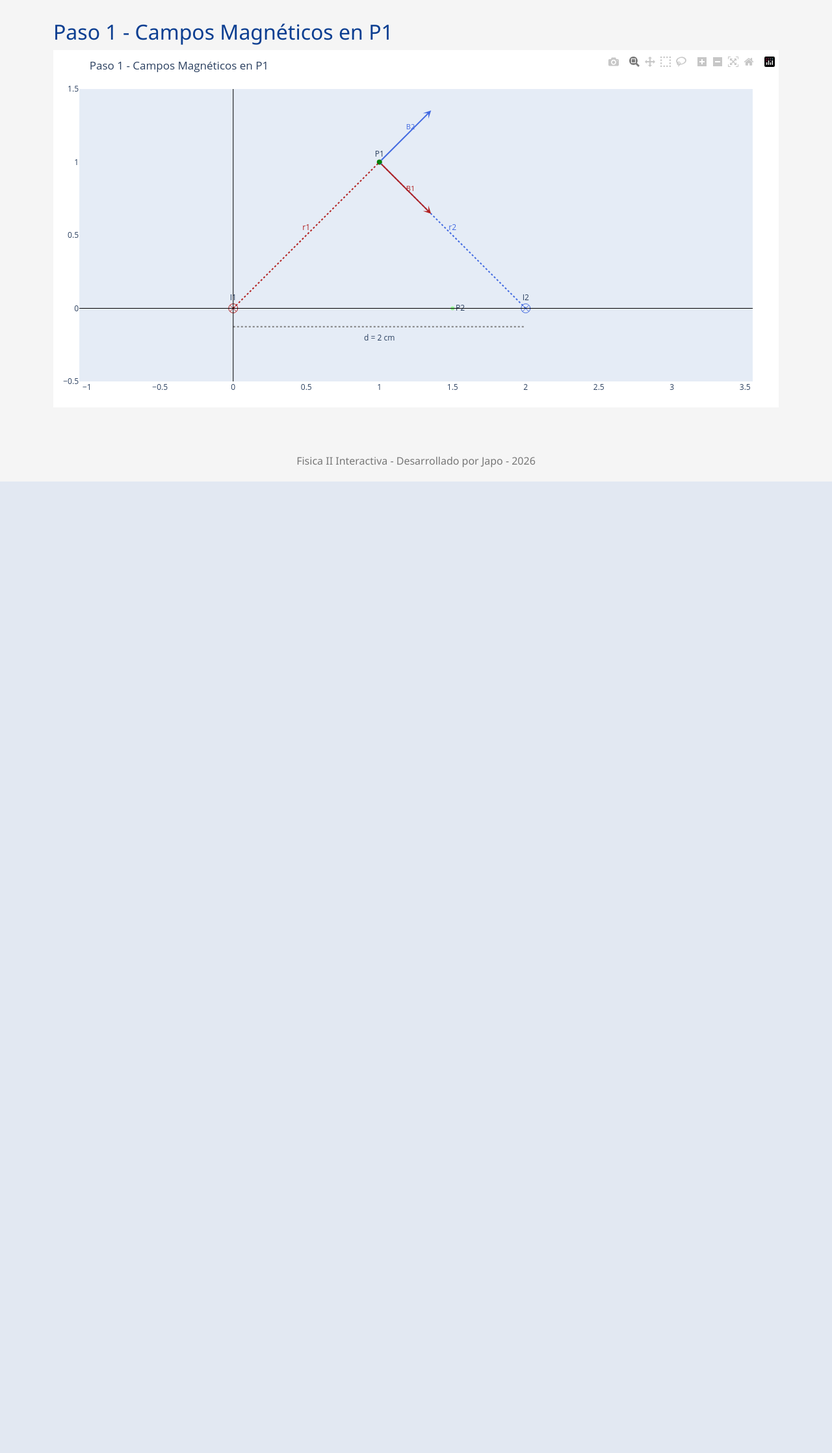
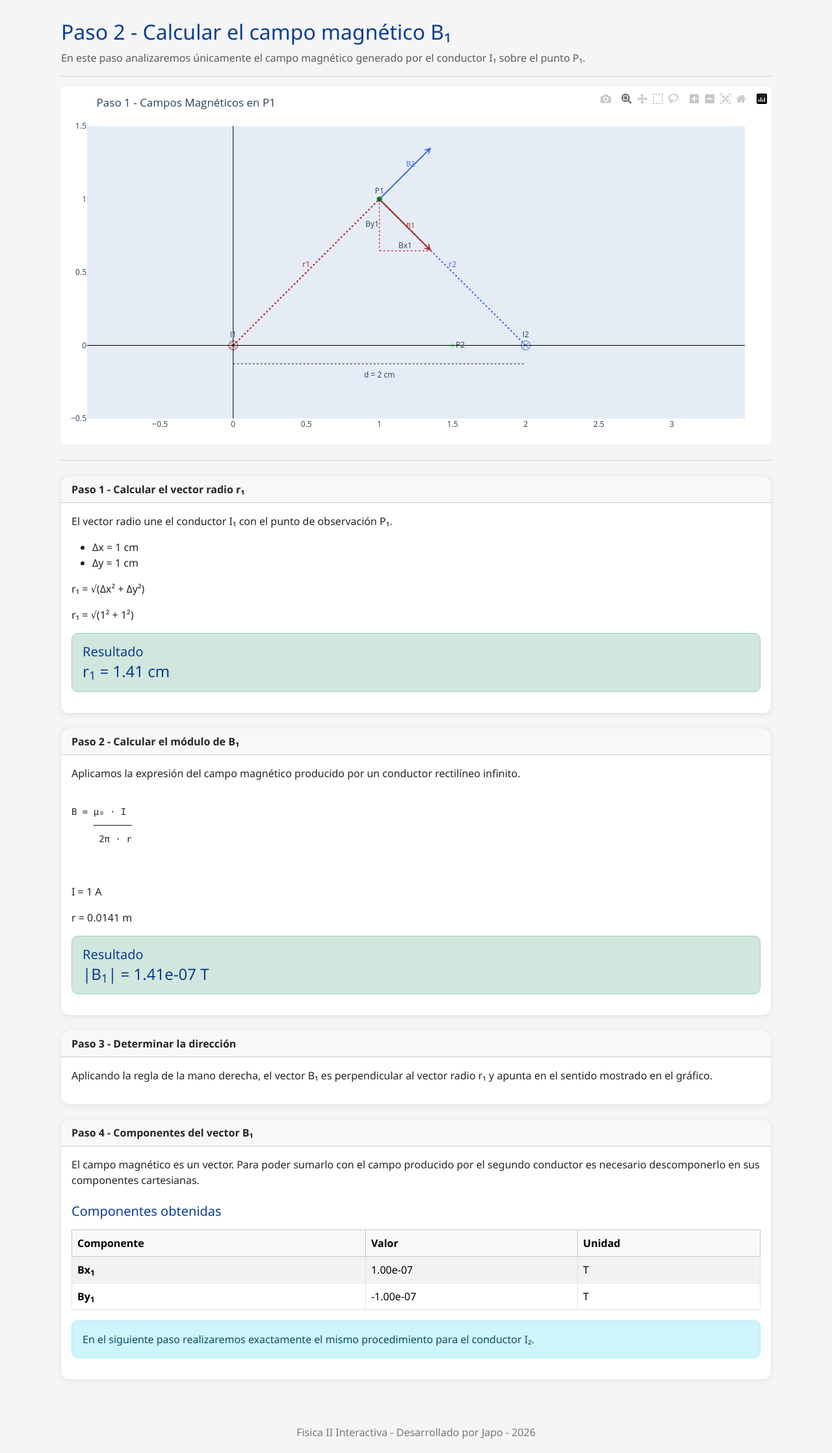
Before and after one commit to jhgakiyama/electromagnetismo-simulator, a Flask app: page /tema2/resolucion/p1 in a window 1280 px wide. Shown: the part 227-2463 px from the top of the page at 65% size. Before the commit the page ends 968 px from the top, so only its background shows below. Run offline with Flask 3, Linux system fonts and the light colour scheme; some libraries are stand-ins or nearby versions.

Commit message:
Se agregan a la rutas los calculos para mostrar en el template el desarrollo del ejericio parte A

```diff
--- a/app/plots/tema2_plot.py
+++ b/app/plots/tema2_plot.py
@@ -1,6 +1,6 @@
 from math import sqrt
 import plotly.graph_objects as go
-from app.physics.tema2 import componentes_campo
+from app.physics.tema2 import componentes_campo, calcular_radio
 
 
 """
@@ -564,10 +564,10 @@ def visualizacion_resolucion_p1():
     # Geometría del ejercicio
     # ==========================================================
 
-    conductor1 = (0, 0)
-    conductor2 = (2, 0)
+    i1 = (0, 0)
+    i2 = (2, 0)
 
-    punto_p1 = (1, 1)
+    p1 = (1, 1)
 
     corriente1 = 1
     corriente2 = 1
@@ -577,16 +577,12 @@ def visualizacion_resolucion_p1():
     # ==========================================================
 
     # Conductor I1 -> P1
-    dx1 = punto_p1[0] - conductor1[0]
-    dy1 = punto_p1[1] - conductor1[1]
-    r1 = sqrt(dx1**2 + dy1**2)
+    dx1, dy1, r1 = calcular_radio(i1,p1)
     bx1, by1 = componentes_campo(corriente1,r1,dx1,dy1,"entrante")
 
     # Conductor I2 -> P1
 
-    dx2 = punto_p1[0] - conductor2[0]
-    dy2 = punto_p1[1] - conductor2[1]
-    r2 = sqrt(dx2**2 + dy2**2)
+    dx2, dy2, r2 = calcular_radio(i2,p1)
     bx2, by2 = componentes_campo(corriente2,r2,dx2,dy2,"entrante")
 
     # Solo para representación gráfica
@@ -609,8 +605,8 @@ def visualizacion_resolucion_p1():
 
     dibujar_vector(
         fig=fig,
-        origen_x=punto_p1[0],
-        origen_y=punto_p1[1],
+        origen_x=p1[0],
+        origen_y=p1[1],
         vx=bx1,
         vy=by1,
         etiqueta="B1",
@@ -618,7 +614,15 @@ def visualizacion_resolucion_p1():
     )
 
     # Dibujo la distancia entre I1 y P1 >> r1
-    dibujar_radio(fig=fig,origen_x=conductor1[0],origen_y=conductor1[1],destino_x=punto_p1[0],destino_y=punto_p1[1],etiqueta="r1",color=COLOR_I1)
+    dibujar_radio(
+        fig=fig,
+        origen_x=i1[0],
+        origen_y=i1[1],
+        destino_x=p1[0],
+        destino_y=p1[1],
+        etiqueta="r1",
+        color=COLOR_I1
+    )
 
     # ==========================================================
     # Vector B2
@@ -626,8 +630,8 @@ def visualizacion_resolucion_p1():
 
     dibujar_vector(
         fig=fig,
-        origen_x=punto_p1[0],
-        origen_y=punto_p1[1],
+        origen_x=p1[0],
+        origen_y=p1[1],
         vx=bx2,
         vy=by2,
         etiqueta="B2",
@@ -635,7 +639,24 @@ def visualizacion_resolucion_p1():
     )
 
     # Dibujo la distancia entre I2 y P2 >> r2
-    dibujar_radio(fig=fig,origen_x=conductor2[0],origen_y=conductor2[1],destino_x=punto_p1[0],destino_y=punto_p1[1],etiqueta="r2",color=COLOR_I2)
+    dibujar_radio(
+        fig=fig,
+        origen_x=i2[0],
+        origen_y=i2[1],
+        destino_x=p1[0],
+        destino_y=p1[1],
+        etiqueta="r2",
+        color=COLOR_I2
+    )
+
+    dibujar_componentes_vector(
+        fig=fig,
+        origen_x=p1[0],origen_y=p1[1],
+        comp_x=bx1,comp_y=by1,
+        etiqueta_x="Bx1",
+        etiqueta_y="By1",
+        color=COLOR_I1
+)
 
     # ==========================================================
     # Layout
--- a/app/routes/tema2.py
+++ b/app/routes/tema2.py
@@ -2,10 +2,8 @@ from flask import render_template
 from flask import Blueprint
 from app.plots.tema2_plot_vista_concep1 import visualizacion_conceptual_2a
 from app.plots.tema2_plot_vista_concep2 import visualizacion_conceptual_2b
-from app.plots.tema2_plot import (
-    visualizacion_ejercicio_2,
-    visualizacion_resolucion_p1
-    )
+from app.plots.tema2_plot import (visualizacion_ejercicio_2,visualizacion_resolucion_p1)
+from app.physics.tema2 import calcular_radio, magnitud_campo, componentes_campo
 
 
 bp = Blueprint(
@@ -41,6 +39,13 @@ def ejercicio():
 @bp.route("/tema2/resolucion/p1")
 def resolucion_p1():
 
+    i1 = (0, 0)
+    p1 = (1, 1)
+    corriente1 = 1
+
+    dx1, dy1, r1 = calcular_radio(i1, p1)
+    b1 = magnitud_campo(corriente1, r1)
+    bx1, by1 = componentes_campo(corriente1,r1,dx1,dy1,"entrante")
     fig = visualizacion_resolucion_p1()
 
     return render_template(
@@ -48,5 +53,11 @@ def resolucion_p1():
         grafico=fig.to_html(
             full_html=False,
             include_plotlyjs="cdn"
-        )
+        ),
+        dx1=dx1,
+        dy1=dy1,
+        r1=r1,
+        b1=b1,
+        bx1=bx1,
+        by1=by1
     )
--- a/app/templates/tema2_resolucion_p1.html
+++ b/app/templates/tema2_resolucion_p1.html
@@ -2,8 +2,184 @@
 
 {% block content %}
 
-<h2>Paso 1 - Campos Magnéticos en P1</h2>
+<div class="container mt-4">
 
-{{ grafico|safe }}
+    <h2>Paso 2 - Calcular el campo magnético B₁</h2>
+
+    <p class="text-muted">
+        En este paso analizaremos únicamente el campo
+        magnético generado por el conductor I₁ sobre el
+        punto P₁.
+    </p>
+
+    <hr>
+
+    <!-- ============================== -->
+    <!-- Gráfico                        -->
+    <!-- ============================== -->
+
+    {{ grafico | safe }}
+
+    <hr class="my-4">
+
+    <!-- ============================== -->
+    <!-- Paso 1                         -->
+    <!-- ============================== -->
+
+    <div class="card mb-4">
+
+        <div class="card-header">
+            <strong>Paso 1 - Calcular el vector radio r₁</strong>
+        </div>
+
+        <div class="card-body">
+
+            <p>
+                El vector radio une el conductor I₁ con el
+                punto de observación P₁.
+            </p>
+
+            <ul>
+                <li>Δx = {{ dx1 }} cm</li>
+                <li>Δy = {{ dy1 }} cm</li>
+            </ul>
+
+            <p>
+                r₁ = √(Δx² + Δy²)
+            </p>
+
+            <p>
+                r₁ = √({{ dx1 }}² + {{ dy1 }}²)
+            </p>
+
+            <div class="alert alert-success mt-3">
+                <h5 class="mb-1">Resultado</h5>
+                <h4 class="mb-0">
+                    r<sub>1</sub> = {{ "%.2f"|format(r1) }} cm
+                </h4>
+            </div>
+
+        </div>
+
+    </div>
+
+    <!-- ============================== -->
+    <!-- Paso 2                         -->
+    <!-- ============================== -->
+
+    <div class="card mb-4">
+
+        <div class="card-header">
+            <strong>Paso 2 - Calcular el módulo de B₁</strong>
+        </div>
+        <div class="card-body">
+            <p>
+                Aplicamos la expresión del campo magnético
+                producido por un conductor rectilíneo infinito.
+            </p>
+
+            <pre>
+
+B = μ₀ · I
+    ───────
+     2π · r
+
+            </pre>
+
+            <p>I = 1 A</p>
+            <p>r = {{ "%.4f"|format(r1 / 100) }} m</p>
+
+            <div class="alert alert-success mt-3">
+                <h5 class="mb-1">Resultado</h5>
+
+                <h4 class="mb-0">
+                    |B<sub>1</sub>| = {{ "%.2e"|format(b1) }} T
+                </h4>
+
+            </div>
+        </div>
+
+    </div>
+
+    <!-- ============================== -->
+    <!-- Paso 3                         -->
+    <!-- ============================== -->
+
+    <div class="card">
+
+        <div class="card-header">
+            <strong>Paso 3 - Determinar la dirección</strong>
+        </div>
+
+        <div class="card-body">
+            <p>
+                Aplicando la regla de la mano derecha,
+                el vector B₁ es perpendicular al vector
+                radio r₁ y apunta en el sentido mostrado
+                en el gráfico.
+            </p>
+        </div>
+
+    </div>
+
+    <!-- ============================== -->
+    <!-- Paso 4                         -->
+    <!-- ============================== -->
+    <div class="card mt-4">
+    <div class="card-header">
+        <strong>Paso 4 - Componentes del vector B₁</strong>
+    </div>
+
+    <div class="card-body">
+        <p>
+            El campo magnético es un vector. Para poder
+            sumarlo con el campo producido por el segundo
+            conductor es necesario descomponerlo en sus
+            componentes cartesianas.
+        </p>
+
+
+        <h5 class="mt-4">Componentes obtenidas</h5>
+
+        <table class="table table-bordered table-striped mt-3">
+
+            <thead class="table-light">
+                <tr>
+                    <th>Componente</th>
+                    <th>Valor</th>
+                    <th>Unidad</th>
+                </tr>
+            </thead>
+
+            <tbody>
+
+                <tr>
+                    <td><strong>Bx<sub>1</sub></strong></td>
+                    <td>{{ "%.2e"|format(bx1) }}</td>
+                    <td>T</td>
+                </tr>
+
+                <tr>
+                    <td><strong>By<sub>1</sub></strong></td>
+                    <td>{{ "%.2e"|format(by1) }}</td>
+                    <td>T</td>
+                </tr>
+
+            </tbody>
+
+        </table>
+
+        <div class="alert alert-info mt-3">
+
+            En el siguiente paso realizaremos exactamente
+            el mismo procedimiento para el conductor I₂.
+
+        </div>
+
+    </div>
+
+</div>
+
+</div>
 
 {% endblock %}
```
